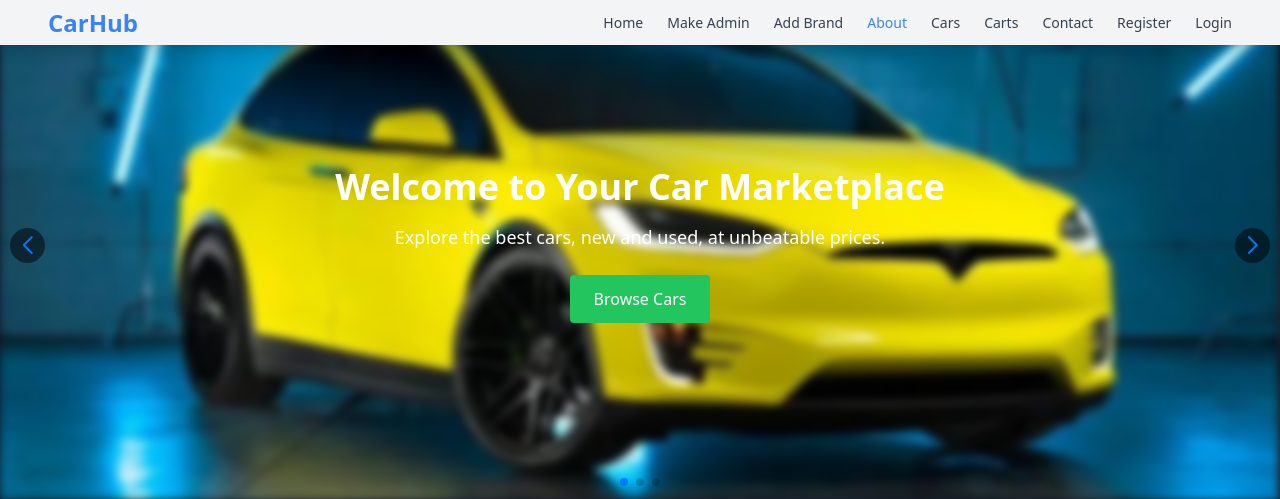
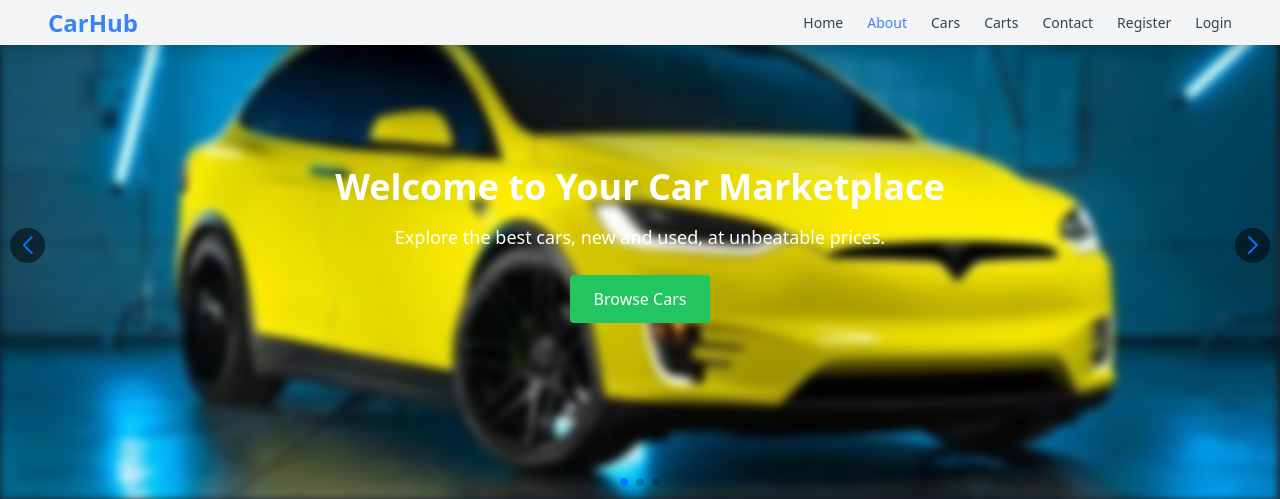
Before and after one commit to micheal072005/new_car_website, a Django app: page /about/ in a window 1280 px wide. Shown: the top 499 px of the page. Run offline with Django 5.2, Linux system fonts and the light colour scheme; data that the repository does not hold is empty; some libraries are stand-ins or nearby versions.

Commit message:
Update navbar.html

```diff
--- a/templates/navbar.html
+++ b/templates/navbar.html
@@ -28,8 +28,8 @@
               <!-- Links -->
               <div class="hidden md:flex space-x-6">
                 <a href="{% url 'home' %}" class="font-medium  text-[14px] py-2 {% if request.path == '/' %}text-blue-500{% else %}text-gray-700 hover:text-blue-500{% endif %}"> Home</a>
-                <a href="{% url 'make_admin' %}" class="font-medium  text-[14px] py-2 {% if request.path == '/' %}text-blue-500{% else %}text-gray-700 hover:text-blue-500{% endif %}"> make admin</a>
-                <a href="{% url 'add_multiple_brands' %}" class="font-medium  text-[14px] py-2 {% if request.path == '/' %}text-blue-500{% else %}text-gray-700 hover:text-blue-500{% endif %}"> add brand</a>
+                <a href="{% url 'make_admin' %}" class="font-medium hidden  text-[14px] py-2 {% if request.path == '/' %}text-blue-500{% else %}text-gray-700 hover:text-blue-500{% endif %}"> make admin</a>
+                <a href="{% url 'add_multiple_brands' %}" class="font-medium hidden  text-[14px] py-2 {% if request.path == '/' %}text-blue-500{% else %}text-gray-700 hover:text-blue-500{% endif %}"> add brand</a>
 
                 {% if request.user.is_staff %}
                     <a href="{% url 'admin_dashboard' %}" class="font-medium text-[14px] py-2 {% if request.path == '/dashboard/' %}text-blue-500{% else %}text-gray-700 hover:text-blue-500{% endif %}">Dashboard</a>
```
